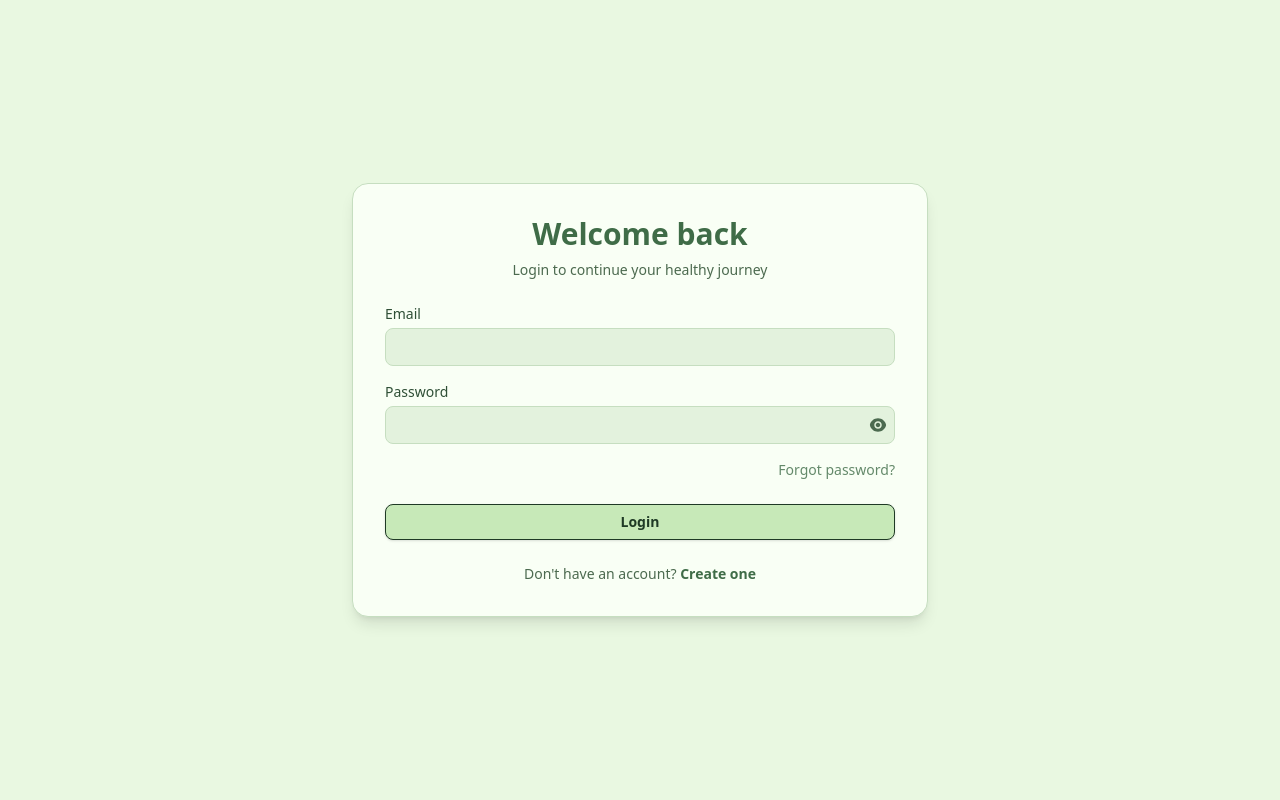
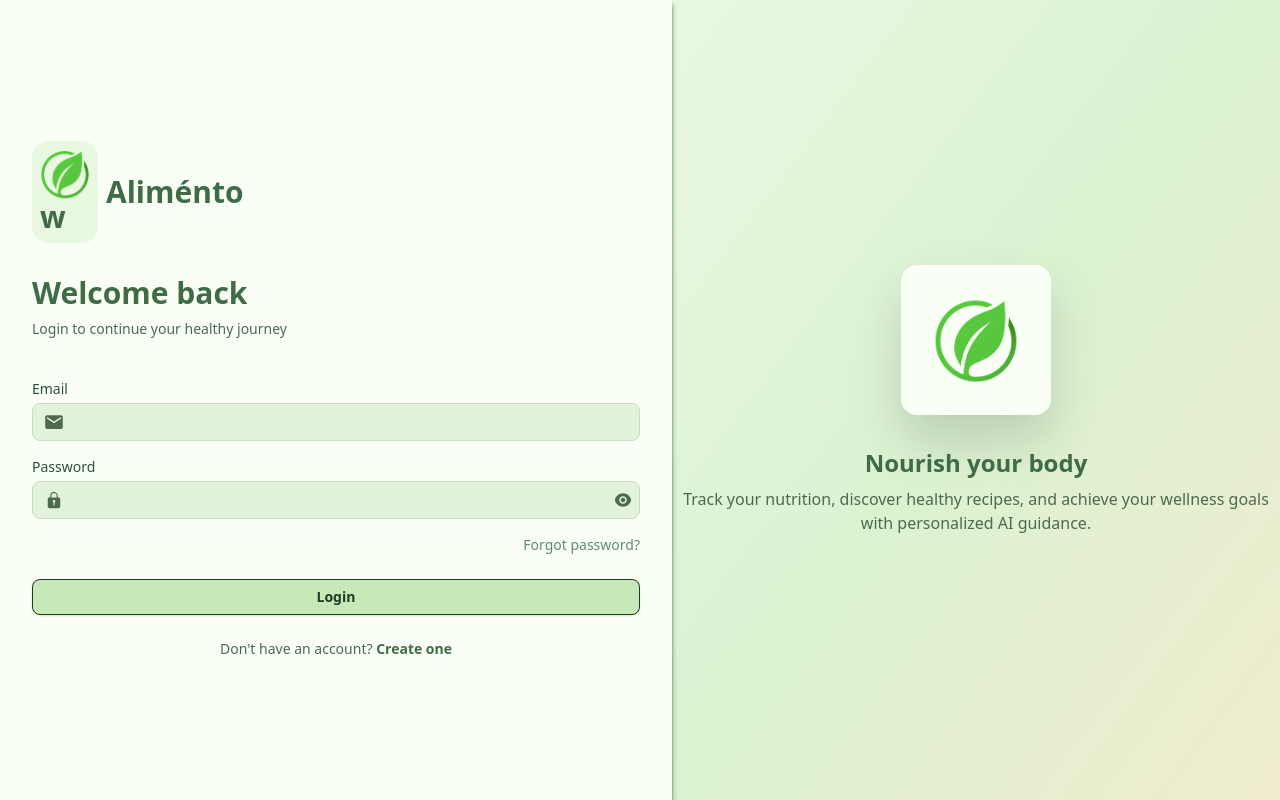
Before and after one commit to Adham-Emam/Alimento, a Next.js app in the folder frontend/: page /login in a window 1280 px wide. Built offline with nearby package versions, Linux system fonts and the light colour scheme; no server answers.

Commit message:
edit login & register ui

```diff
--- a/frontend/app/(auth)/login/page.tsx
+++ b/frontend/app/(auth)/login/page.tsx
@@ -1,11 +1,19 @@
 import Link from 'next/link'
+import Image from 'next/image'
 import AuthForm from '@/components/auth/AuthForm'
+import Logo from '@/public/Logo.png'
 
 export default function LoginPage() {
   return (
-    <main className="min-h-screen flex items-center justify-center bg-background px-4">
-      <div className="w-full max-w-xl bg-card rounded-2xl shadow-lg border border-border p-8">
-        <div className="mb-6 text-center">
+    <main className="min-h-screen flex items-center justify-between bg-background w-full h-screen overflow-hidden">
+      <div className="relative z-10 flex-1 bg-card h-screen flex flex-col justify-center shadow-header shadow-md p-8">
+        <div className="mb-10">
+          <span className="text-header text-3xl font-bold flex items-center gap-2 mb-8">
+            <div className="bg-background p-2 rounded-2xl">
+              <Image src={Logo} alt="Logo" width={50} height={50} priority />w
+            </div>
+            Aliménto
+          </span>
           <h1 className="text-3xl font-bold mb-2">Welcome back</h1>
           <p className="text-sm text-muted-foreground">
             Login to continue your healthy journey
@@ -24,6 +32,24 @@ export default function LoginPage() {
           </Link>
         </p>
       </div>
+
+      <div className="flex-1 flex flex-col items-center justify-center relative overflow-hidden bg-linear-to-br from-background via-primary/40 to-accent/30 h-full">
+        <Image
+          src={Logo}
+          alt="Login"
+          width={150}
+          height={150}
+          priority
+          className="p-8 bg-card rounded-2xl drop-shadow-2xl mb-8"
+        />
+        <div className="relative z-10 text-center">
+          <h2 className="text-2xl font-bold">Nourish your body</h2>
+          <p className="mt-2 text-md max-w-2xl text-muted-foreground">
+            Track your nutrition, discover healthy recipes, and achieve your
+            wellness goals with personalized AI guidance.
+          </p>
+        </div>
+      </div>
     </main>
   )
 }
--- a/frontend/app/(auth)/register/page.tsx
+++ b/frontend/app/(auth)/register/page.tsx
@@ -1,15 +1,42 @@
 import Link from 'next/link'
+import Image from 'next/image'
 import AuthForm from '@/components/auth/AuthForm'
+import Logo from '@/public/Logo.png'
 
 export default function RegisterPage() {
   return (
-    <main className="min-h-screen flex items-center justify-center bg-background px-4">
-      <div className="w-full max-w-xl bg-card rounded-2xl shadow-lg border border-border p-8">
-        <div className="mb-6 text-center">
-          <h1 className="text-3xl font-bold mb-2">Create your account</h1>
-          <p className="text-sm text-muted-foreground">
-            Join Alimento and start your healthy journey
+    <main className="min-h-screen flex items-center justify-between bg-background w-full h-screen overflow-hidden">
+      <div className="flex-1 flex flex-col items-center justify-center relative overflow-hidden bg-linear-to-br from-background via-primary/40 to-accent/30 h-full">
+        <Image
+          src={Logo}
+          alt="Login"
+          width={150}
+          height={150}
+          priority
+          className="p-8 bg-card rounded-2xl drop-shadow-2xl mb-8"
+        />
+        <div className="relative z-10 text-center">
+          <h2 className="text-2xl font-bold">Start your journey</h2>
+          <p className="mt-2 text-md max-w-2xl text-muted-foreground">
+            Join thousands who have transformed their eating habits with
+            personalized nutrition plans and AI-powered meal recommendations.
           </p>
+        </div>
+      </div>
+      <div className="relative z-10 flex-1 bg-card h-screen flex flex-col justify-center shadow-header shadow-md p-8">
+        <div className="mb-6">
+          <div className="mb-10">
+            <span className="text-header text-3xl font-bold flex items-center gap-2 mb-8">
+              <div className="bg-background p-2 rounded-2xl">
+                <Image src={Logo} alt="Logo" width={35} height={35} priority />
+              </div>
+              Aliménto
+            </span>
+            <h1 className="text-3xl font-bold mb-2">Create your account</h1>
+            <p className="text-sm text-muted-foreground">
+              Start your personalized nutrition journey today
+            </p>
+          </div>
         </div>
 
         <AuthForm mode="register" />
--- a/frontend/components/auth/AuthForm.tsx
+++ b/frontend/components/auth/AuthForm.tsx
@@ -6,6 +6,7 @@ import { useState, useEffect, ChangeEvent, FormEvent } from 'react'
 import { useSearchParams } from 'next/navigation'
 import { useAuth } from '@/contexts/AuthContext'
 import { RiEyeFill, RiEyeOffFill } from 'react-icons/ri'
+import { IoMdMail, IoIosLock } from 'react-icons/io'
 import { ImSpinner8 } from 'react-icons/im'
 import { Button } from '@/components/ui/button'
 import Link from 'next/link'
@@ -187,7 +188,7 @@ const AuthForm = ({ mode }: { mode: 'login' | 'register' }) => {
   }
 
   const baseInputClasses =
-    'w-full rounded-md border px-3 py-2 text-sm outline-none bg-input placeholder-muted-foreground transition focus:ring-2'
+    'w-full rounded-md border pr-3 py-2 pl-11 text-sm outline-none bg-input placeholder-muted-foreground transition focus:ring-2'
   const errorTextClasses = 'mt-1 text-xs text-destructive'
 
   return (
@@ -256,10 +257,12 @@ const AuthForm = ({ mode }: { mode: 'login' | 'register' }) => {
       )}
 
       {/* EMAIL */}
-      <div>
+      <div className="space-y-2">
         <label htmlFor="email" className="block text-sm font-medium mb-1">
           Email
         </label>
+        <div className="relative">
+          <IoMdMail className="absolute left-3 top-1/2 -translate-y-1/2 w-5 h-5 text-muted-foreground" />
           <input
             id="email"
             name="email"
@@ -273,6 +276,7 @@ const AuthForm = ({ mode }: { mode: 'login' | 'register' }) => {
                 : 'border-border focus:ring-ring'
             }`}
           />
+        </div>
         {errors.email && <p className={errorTextClasses}>{errors.email}</p>}
       </div>
 
@@ -282,6 +286,7 @@ const AuthForm = ({ mode }: { mode: 'login' | 'register' }) => {
           Password
         </label>
         <div className="relative">
+          <IoIosLock className="absolute left-3 top-1/2 -translate-y-1/2 w-5 h-5 text-muted-foreground" />
           <input
             id="password"
             name="password"
@@ -318,6 +323,8 @@ const AuthForm = ({ mode }: { mode: 'login' | 'register' }) => {
             Confirm password
           </label>
           <div className="relative">
+            <IoIosLock className="absolute left-3 top-1/2 -translate-y-1/2 w-5 h-5 text-muted-foreground" />
+
             <input
               id="confirmPassword"
               name="confirmPassword"
```
Lines whose indentation alone changed are shown as unchanged.
